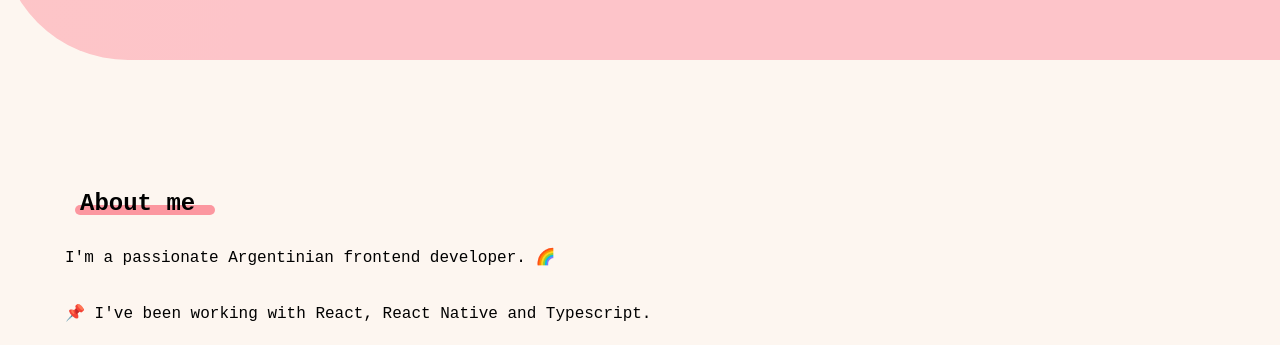
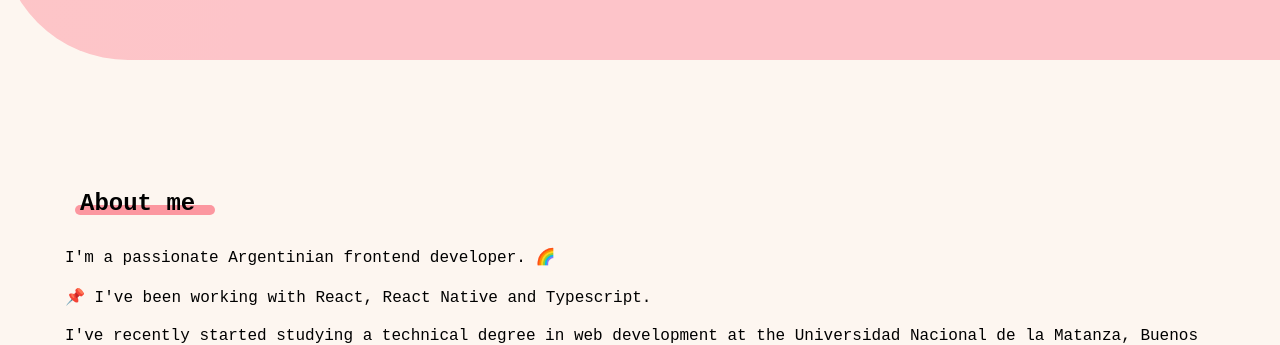
Before and after one commit to CarJou/my-portfolio, a plain HTML site: page index.html in a window 1280 px wide. Shown: the part 412-757 px from the top of the page. Drawn offline with nearby package versions, Linux system fonts and the light colour scheme; no server answers; a web font is replaced by a local one.

Commit message:
change style

```diff
--- a/sass/_sections.scss
+++ b/sass/_sections.scss
@@ -40,7 +40,8 @@
 }
 //about
 .about_p {
-  padding: 10px;
+  padding: 20px;
+  margin: 0;
 }
 //projects
 .container_3 {
@@ -129,4 +130,7 @@
   .container_4 {
     padding: 55px;
   }
+  .about_p {
+    padding: 10px;
+  }
 }
```
Also changed, not shown: sass/style.css, 1 other file.
